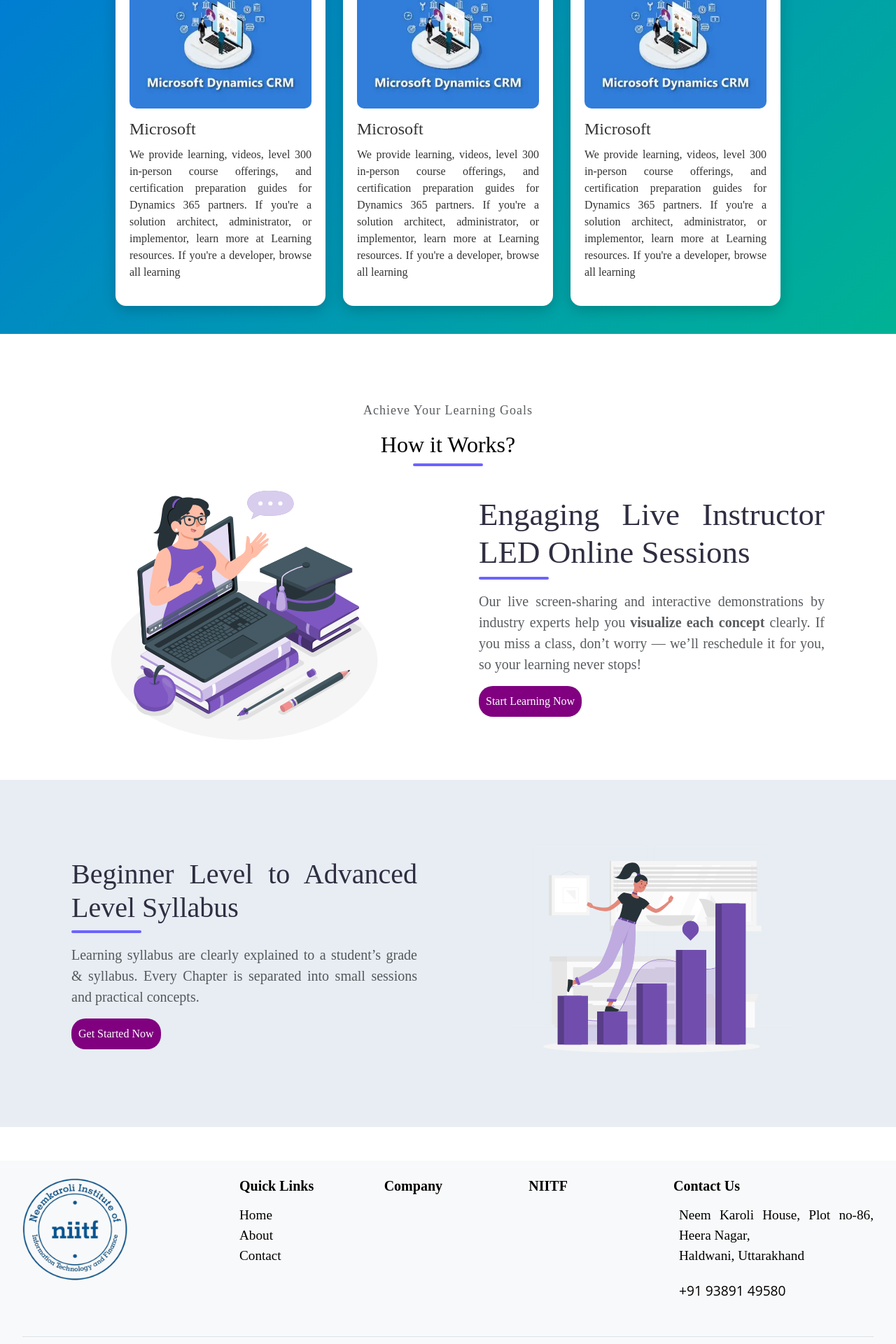
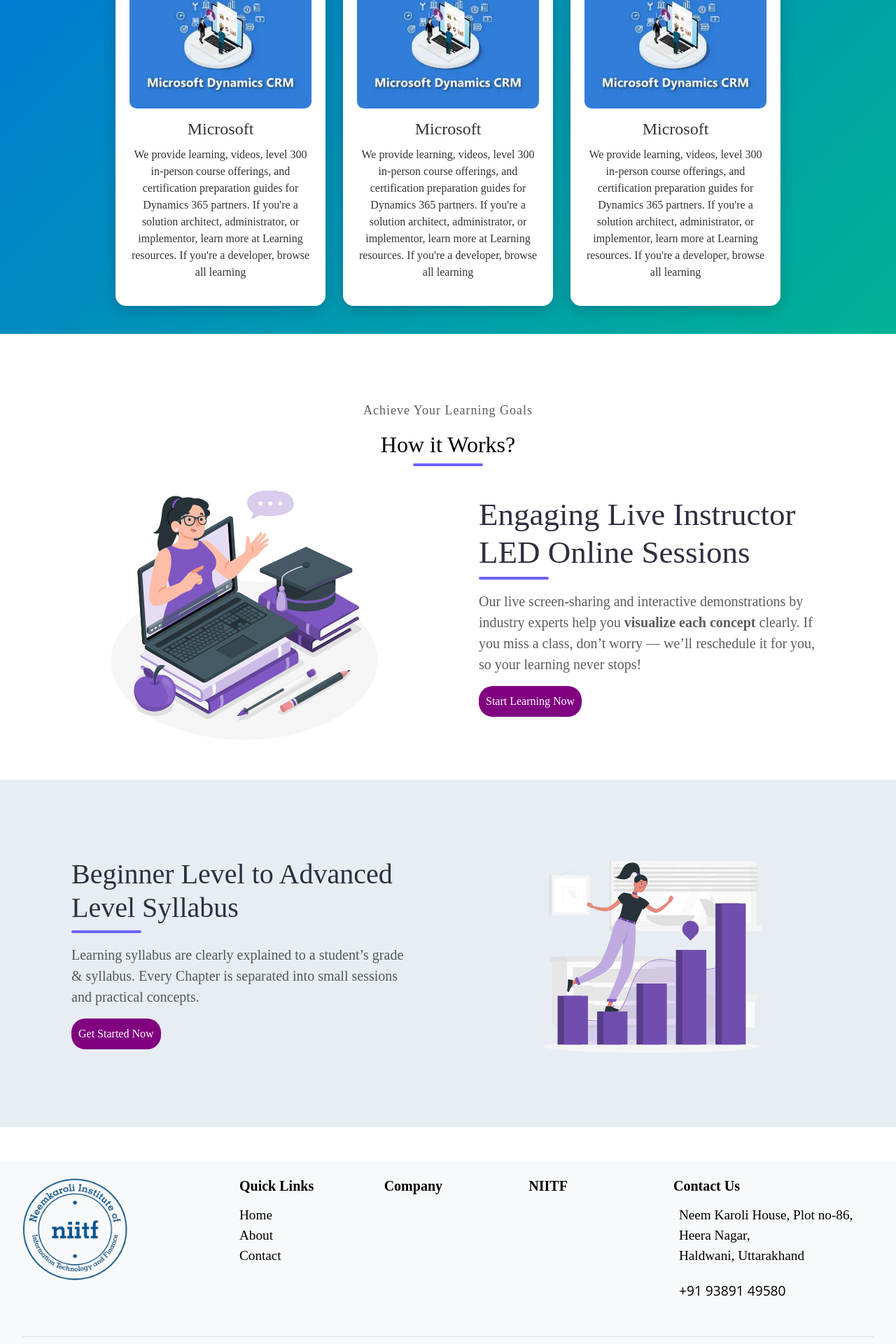
Before and after one commit to neemkaroli12/Microsoft_dynamics, a Django app: page / in a window 1280 px wide. Shown: the part 1345-3265 px from the top of the page at 70% size. Run offline with Django 5.2, Linux system fonts and the light colour scheme; data comes from the database, SQL or seed files in the repository; some libraries are stand-ins or nearby versions.

Commit message:
Recovered lost CSS from previous commit

```diff
--- a/static/css/style.css
+++ b/static/css/style.css
@@ -1,6 +1,5 @@
 body{
       font-family:'Times New Roman', Times, serif !important;
-       text-align: justify !important;
 }
 
 /* ------------------ Navbar Styling ------------------ */
@@ -16,6 +15,7 @@ body{
   height: 100px;
   width: 100px;
   object-fit: contain;
+  border-radius: 50%;
 }
 
 .navbar-nav .nav-link {
@@ -219,7 +219,6 @@ body.no-scroll {
     background: linear-gradient(135deg, #0078D7, #00B294);
     color: white;
     text-align: center;
-    text-align: justify !important;
 }
 
 .section-title-courses {
@@ -268,7 +267,6 @@ body.no-scroll {
 .why-choose-us {
   background: #f9f9fb;
   padding: 60px 20px;
-   text-align: justify !important;
 }
 
 .section-title-why {
```
